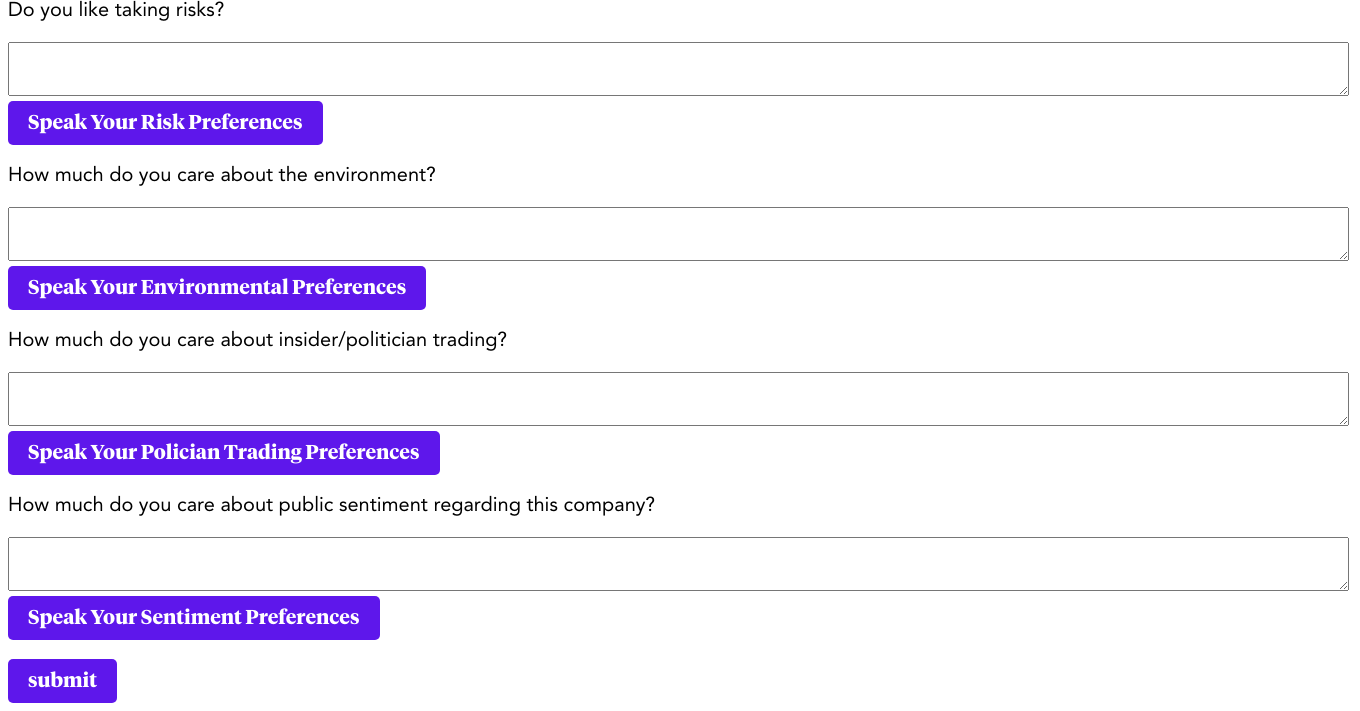
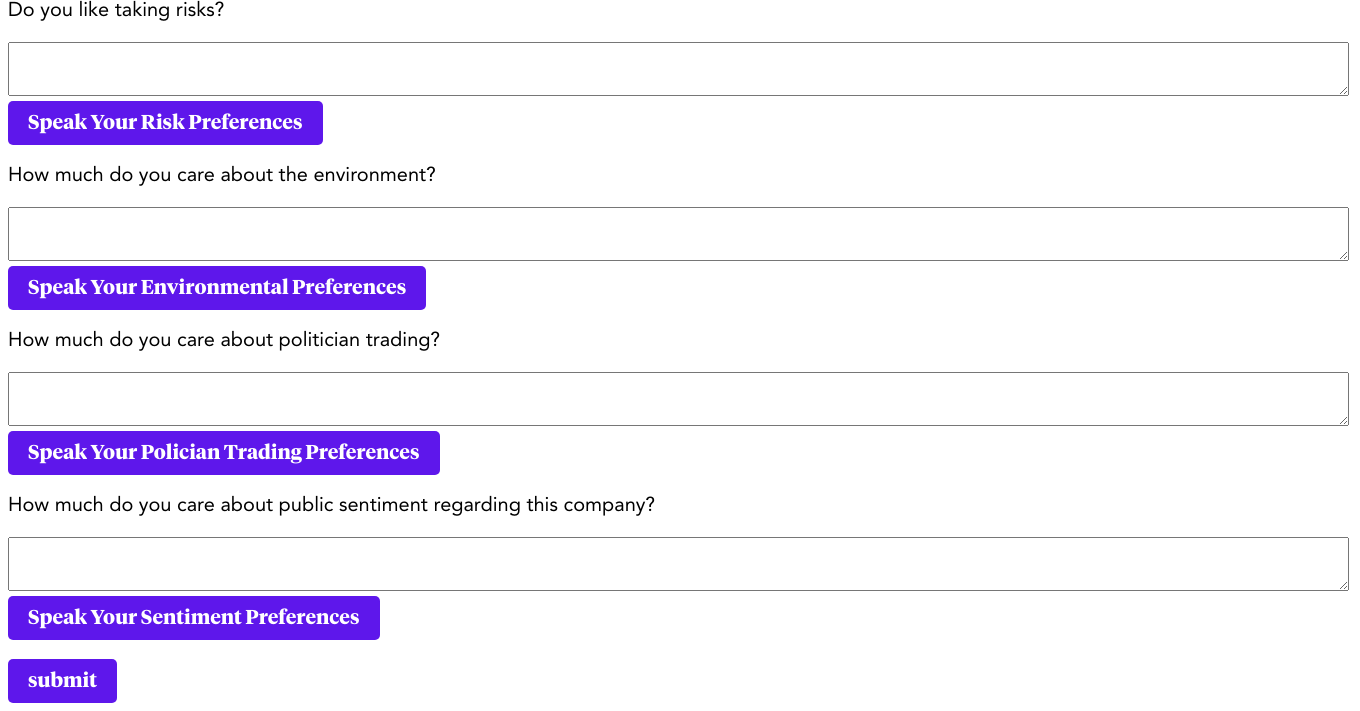
Before and after one commit to StevenAHan/Invest.me, a Flask app: page /prompt in a window 1360 px wide. Shown: the part 359-1070 px from the top of the page. Run offline with Flask 3, Linux system fonts and the light colour scheme; some libraries are stand-ins or nearby versions.

Commit message:
speech to text changes

```diff
--- a/app.py
+++ b/app.py
@@ -260,8 +260,6 @@ def record():
 def prompt():
     # if the form is submitted
     if(request.method == "POST"):
-        print("hi")
-        print(request.form)
         if "submit" in request.form:
             risk_input = request.form['risk-input']  # strings
             print("risk:", risk_input)
--- a/templates/prompt.html
+++ b/templates/prompt.html
@@ -26,7 +26,7 @@
         <input type="submit" name="envvoice" value="Speak Your Environmental Preferences">
         <br>
         <br>
-        <label for="politician" class="question">How much do you care about insider/politician trading?</label>
+        <label for="politician" class="question">How much do you care about politician trading?</label>
         <br><br>
         <textarea rows="3" cols="165" name="pol-input" placeholder="">{{poltext}}</textarea>
         <input type="submit" name="polvoice" value="Speak Your Polician Trading Preferences">
```
